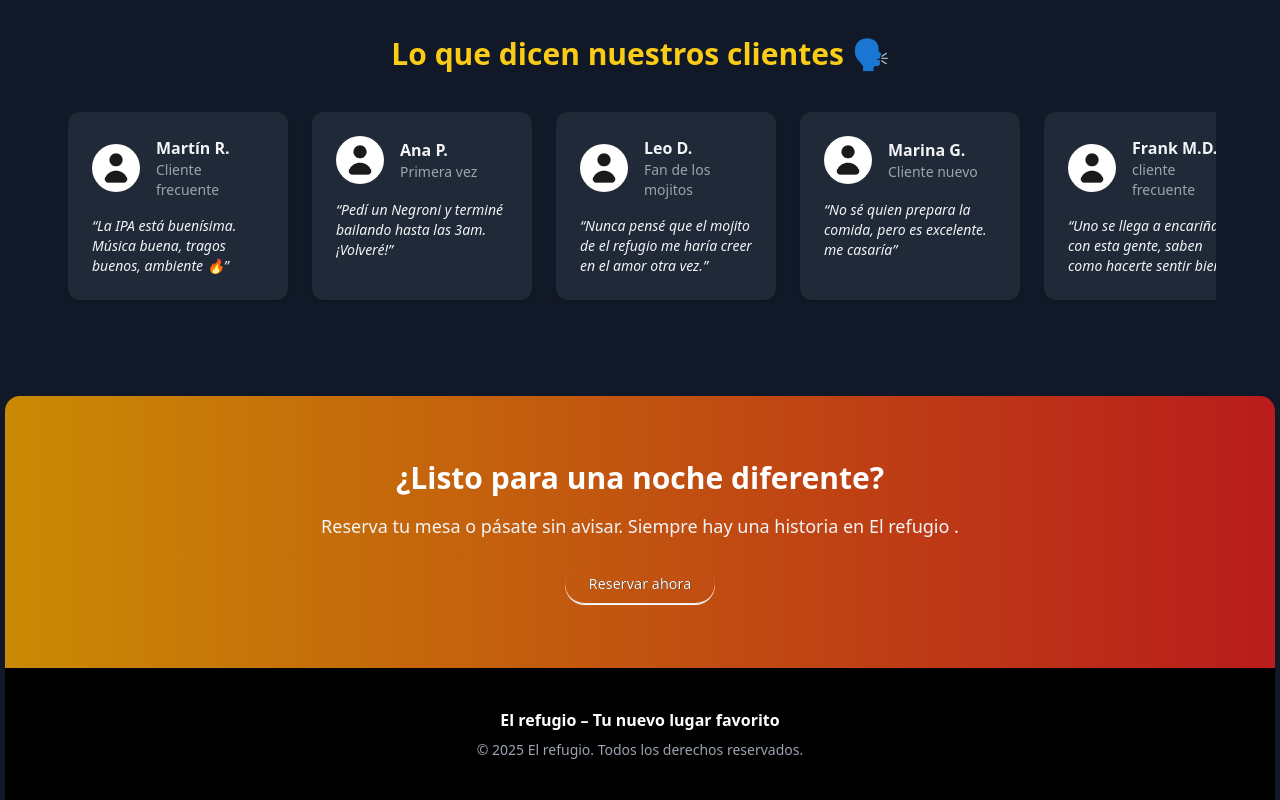
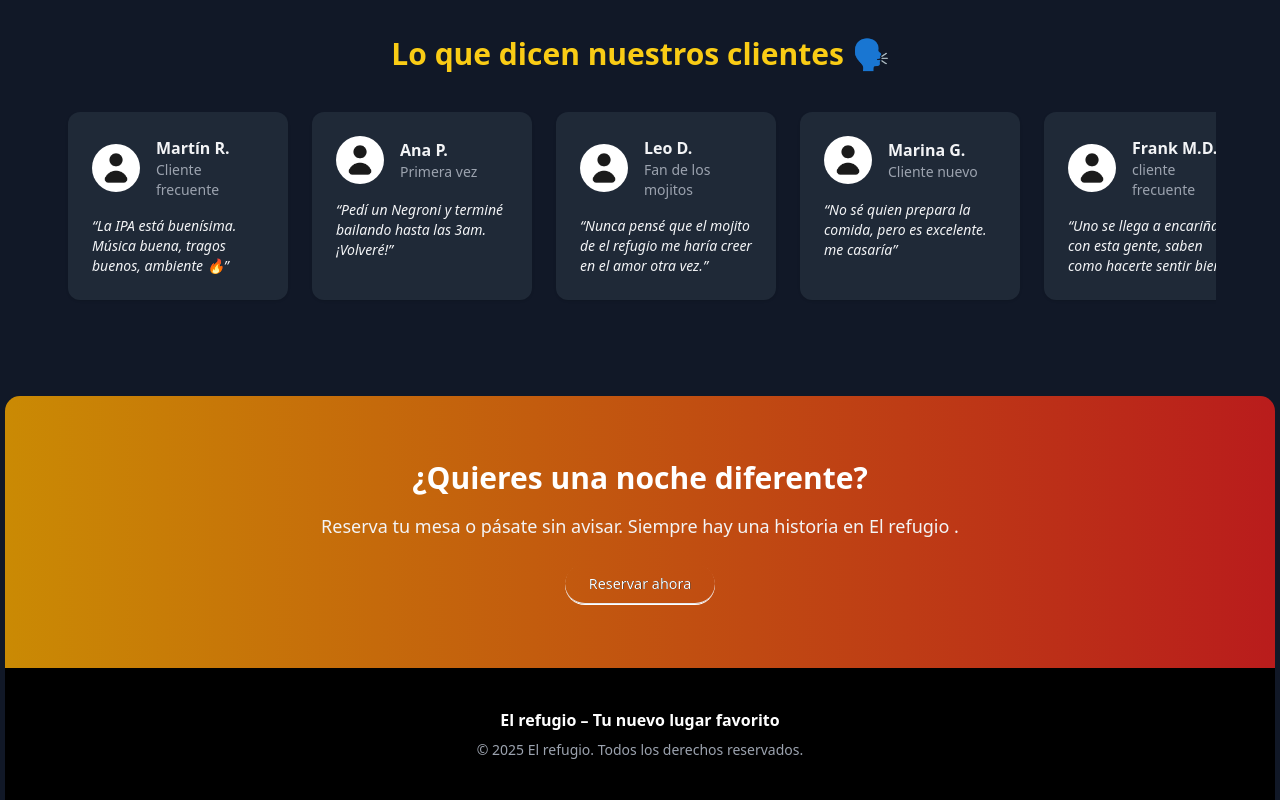
Before and after one commit to FedericoZorrillaOficial/El-Refugio, a plain HTML site: page index.html in a window 1280 px wide. Shown: the part 2471-3271 px from the top of the page. Drawn offline with nearby package versions, Linux system fonts and the light colour scheme.

Commit message:
Update index.html
Ajuste de texto

```diff
--- a/index.html
+++ b/index.html
@@ -490,7 +490,7 @@
 			<!-- CTA -->
 			<section class="py-16 px-6 bg-gradient-to-r from-yellow-600 to-red-700 text-center rounded-t-[15px] cta">
 				<div class="max-w-2xl mx-auto">
-					<h2 class="text-3xl font-bold mb-4 text-white">¿Listo para una noche diferente?</h2>
+					<h2 class="text-3xl font-bold mb-4 text-white">¿Quieres una noche diferente?</h2>
 					<p class="mb-6 text-lg">Reserva tu mesa o p&aacute;sate sin avisar. Siempre hay una historia en El refugio .</p>
 
 
```
